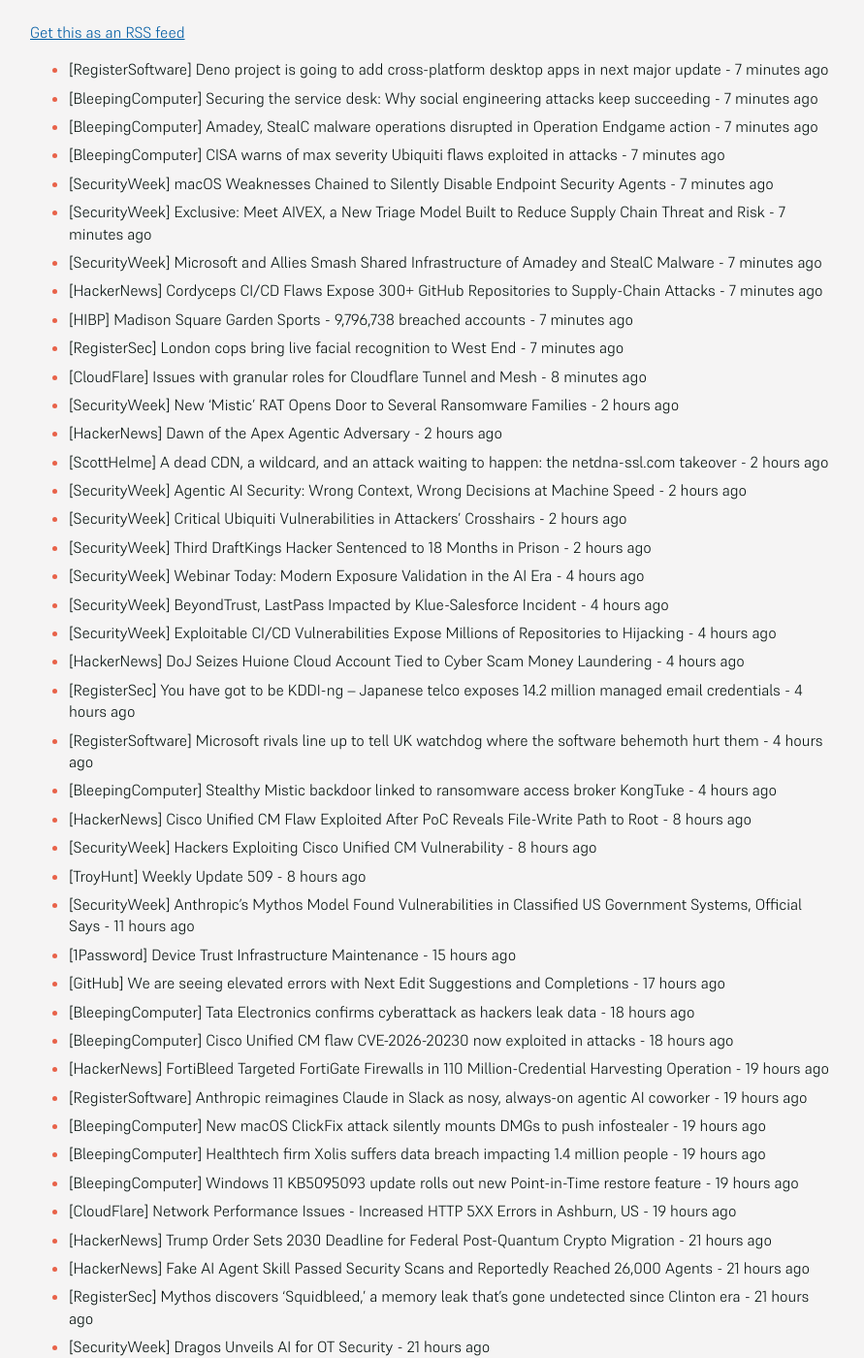
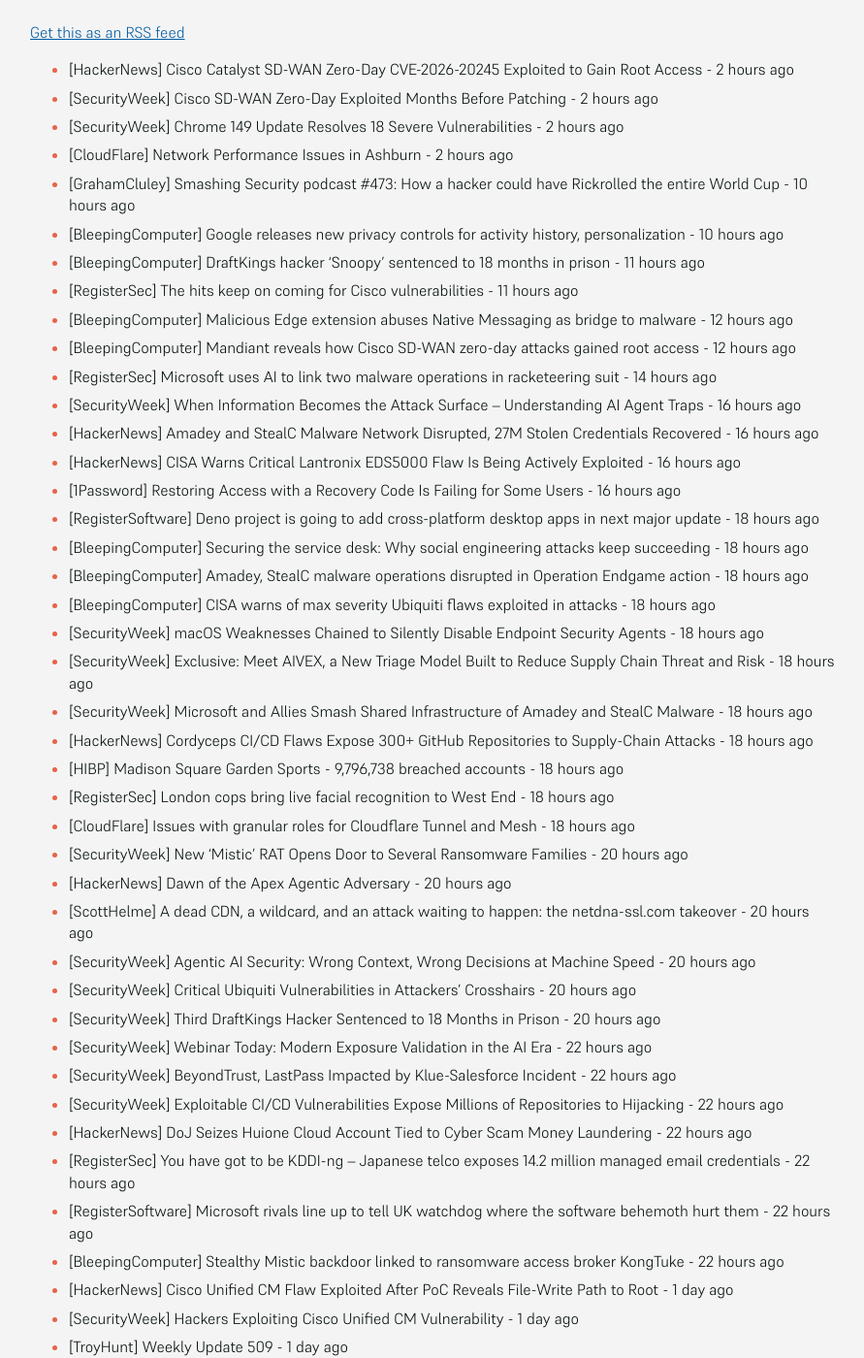
Before and after one commit to SecOpsNews/news, a Jekyll site: the page built from index.md, in a window 1280 px wide and 1400 px high, scrolled down 214 px. Shown: the whole window at 97% size, without its empty margins (193-1084 px from the left). Built offline with Jekyll 4.4.1, drawn with Linux system fonts in a browser that asks for light colours; some of the changed text lies outside the part shown.

Commit message:
New Feed

```diff
--- a/index.md
+++ b/index.md
@@ -9,54 +9,69 @@ description: Latest Updates
 
 <!-- SecOps start -->
 
-- [RegisterSoftware] Deno project is going to add cross-platform desktop apps in next major update - 7 minutes ago
-- [BleepingComputer] Securing the service desk: Why social engineering attacks keep succeeding - 7 minutes ago
-- [BleepingComputer] Amadey, StealC malware operations disrupted in Operation Endgame action - 7 minutes ago
-- [BleepingComputer] CISA warns of max severity Ubiquiti flaws exploited in attacks - 7 minutes ago
-- [SecurityWeek] macOS Weaknesses Chained to Silently Disable Endpoint Security Agents - 7 minutes ago
-- [SecurityWeek] Exclusive: Meet AIVEX, a New Triage Model Built to Reduce Supply Chain Threat and Risk - 7 minutes ago
-- [SecurityWeek] Microsoft and Allies Smash Shared Infrastructure of Amadey and StealC Malware - 7 minutes ago
-- [HackerNews] Cordyceps CI/CD Flaws Expose 300+ GitHub Repositories to Supply-Chain Attacks - 7 minutes ago
-- [HIBP] Madison Square Garden Sports - 9,796,738 breached accounts - 7 minutes ago
-- [RegisterSec] London cops bring live facial recognition to West End - 7 minutes ago
-- [CloudFlare] Issues with granular roles for Cloudflare Tunnel and Mesh - 8 minutes ago
-- [SecurityWeek] New ‘Mistic’ RAT Opens Door to Several Ransomware Families - 2 hours ago
-- [HackerNews] Dawn of the Apex Agentic Adversary - 2 hours ago
-- [ScottHelme] A dead CDN, a wildcard, and an attack waiting to happen: the netdna-ssl.com takeover - 2 hours ago
-- [SecurityWeek] Agentic AI Security: Wrong Context, Wrong Decisions at Machine Speed - 2 hours ago
-- [SecurityWeek] Critical Ubiquiti Vulnerabilities in Attackers’ Crosshairs - 2 hours ago
-- [SecurityWeek] Third DraftKings Hacker Sentenced to 18 Months in Prison - 2 hours ago
-- [SecurityWeek] Webinar Today: Modern Exposure Validation in the AI Era - 4 hours ago
-- [SecurityWeek] BeyondTrust, LastPass Impacted by Klue-Salesforce Incident - 4 hours ago
-- [SecurityWeek] Exploitable CI/CD Vulnerabilities Expose Millions of Repositories to Hijacking - 4 hours ago
-- [HackerNews] DoJ Seizes Huione Cloud Account Tied to Cyber Scam Money Laundering - 4 hours ago
-- [RegisterSec] You have got to be KDDI-ng – Japanese telco exposes 14.2 million managed email credentials - 4 hours ago
-- [RegisterSoftware] Microsoft rivals line up to tell UK watchdog where the software behemoth hurt them - 4 hours ago
-- [BleepingComputer] Stealthy Mistic backdoor linked to ransomware access broker KongTuke - 4 hours ago
-- [HackerNews] Cisco Unified CM Flaw Exploited After PoC Reveals File-Write Path to Root - 8 hours ago
-- [SecurityWeek] Hackers Exploiting Cisco Unified CM Vulnerability - 8 hours ago
-- [TroyHunt] Weekly Update 509 - 8 hours ago
-- [SecurityWeek] Anthropic’s Mythos Model Found Vulnerabilities in Classified US Government Systems, Official Says - 11 hours ago
-- [1Password] Device Trust Infrastructure Maintenance - 15 hours ago
-- [GitHub] We are seeing elevated errors with Next Edit Suggestions and Completions - 17 hours ago
-- [BleepingComputer] Tata Electronics confirms cyberattack as hackers leak data - 18 hours ago
-- [BleepingComputer] Cisco Unified CM flaw CVE-2026-20230 now exploited in attacks - 18 hours ago
-- [HackerNews] FortiBleed Targeted FortiGate Firewalls in 110 Million-Credential Harvesting Operation - 19 hours ago
-- [RegisterSoftware] Anthropic reimagines Claude in Slack as nosy, always-on agentic AI coworker - 19 hours ago
-- [BleepingComputer] New macOS ClickFix attack silently mounts DMGs to push infostealer - 19 hours ago
-- [BleepingComputer] Healthtech firm Xolis suffers data breach impacting 1.4 million people - 19 hours ago
-- [BleepingComputer] Windows 11 KB5095093 update rolls out new Point-in-Time restore feature - 19 hours ago
-- [CloudFlare] Network Performance Issues - Increased HTTP 5XX Errors in Ashburn, US - 19 hours ago
-- [HackerNews] Trump Order Sets 2030 Deadline for Federal Post-Quantum Crypto Migration - 21 hours ago
-- [HackerNews] Fake AI Agent Skill Passed Security Scans and Reportedly Reached 26,000 Agents - 21 hours ago
-- [RegisterSec] Mythos discovers 'Squidbleed,' a memory leak that's gone undetected since Clinton era - 21 hours ago
-- [SecurityWeek] Dragos Unveils AI for OT Security - 21 hours ago
-- [BrianKrebs] Scattered Spider Hackers Plead Guilty on Day 1 of Trial - 21 hours ago
-- [HackerNews] GitHub Updates actions/checkout to Block Common Pwn Request Attack Patterns - 23 hours ago
-- [SecurityWeek] Data Exposure Flaws Threaten Dify AI Platform Used by 1 Million Apps - 23 hours ago
-- [BleepingComputer] LastPass confirms data breach in Klue supply chain attack - 23 hours ago
-- [BleepingComputer] The Exploit Doesn't Exist. You Can Still Prove It Works Against You - 23 hours ago
-- [BleepingComputer] Scattered Spider members plead guilty to hacking Transport for London - 23 hours ago
+- [HackerNews] Cisco Catalyst SD-WAN Zero-Day CVE-2026-20245 Exploited to Gain Root Access - 2 hours ago
+- [SecurityWeek] Cisco SD-WAN Zero-Day Exploited Months Before Patching - 2 hours ago
+- [SecurityWeek] Chrome 149 Update Resolves 18 Severe Vulnerabilities - 2 hours ago
+- [CloudFlare] Network Performance Issues in Ashburn - 2 hours ago
+- [GrahamCluley] Smashing Security podcast #473: How a hacker could have Rickrolled the entire World Cup - 10 hours ago
+- [BleepingComputer] Google releases new privacy controls for activity history, personalization - 10 hours ago
+- [BleepingComputer] DraftKings hacker 'Snoopy' sentenced to 18 months in prison - 11 hours ago
+- [RegisterSec] The hits keep on coming for Cisco vulnerabilities - 11 hours ago
+- [BleepingComputer] Malicious Edge extension abuses Native Messaging as bridge to malware - 12 hours ago
+- [BleepingComputer] Mandiant reveals how Cisco SD-WAN zero-day attacks gained root access - 12 hours ago
+- [RegisterSec] Microsoft uses AI to link two malware operations in racketeering suit - 14 hours ago
+- [SecurityWeek] When Information Becomes the Attack Surface – Understanding AI Agent Traps - 16 hours ago
+- [HackerNews] Amadey and StealC Malware Network Disrupted, 27M Stolen Credentials Recovered - 16 hours ago
+- [HackerNews] CISA Warns Critical Lantronix EDS5000 Flaw Is Being Actively Exploited - 16 hours ago
+- [1Password] Restoring Access with a Recovery Code Is Failing for Some Users - 16 hours ago
+- [RegisterSoftware] Deno project is going to add cross-platform desktop apps in next major update - 18 hours ago
+- [BleepingComputer] Securing the service desk: Why social engineering attacks keep succeeding - 18 hours ago
+- [BleepingComputer] Amadey, StealC malware operations disrupted in Operation Endgame action - 18 hours ago
+- [BleepingComputer] CISA warns of max severity Ubiquiti flaws exploited in attacks - 18 hours ago
+- [SecurityWeek] macOS Weaknesses Chained to Silently Disable Endpoint Security Agents - 18 hours ago
+- [SecurityWeek] Exclusive: Meet AIVEX, a New Triage Model Built to Reduce Supply Chain Threat and Risk - 18 hours ago
+- [SecurityWeek] Microsoft and Allies Smash Shared Infrastructure of Amadey and StealC Malware - 18 hours ago
+- [HackerNews] Cordyceps CI/CD Flaws Expose 300+ GitHub Repositories to Supply-Chain Attacks - 18 hours ago
+- [HIBP] Madison Square Garden Sports - 9,796,738 breached accounts - 18 hours ago
+- [RegisterSec] London cops bring live facial recognition to West End - 18 hours ago
+- [CloudFlare] Issues with granular roles for Cloudflare Tunnel and Mesh - 18 hours ago
+- [SecurityWeek] New ‘Mistic’ RAT Opens Door to Several Ransomware Families - 20 hours ago
+- [HackerNews] Dawn of the Apex Agentic Adversary - 20 hours ago
+- [ScottHelme] A dead CDN, a wildcard, and an attack waiting to happen: the netdna-ssl.com takeover - 20 hours ago
+- [SecurityWeek] Agentic AI Security: Wrong Context, Wrong Decisions at Machine Speed - 20 hours ago
+- [SecurityWeek] Critical Ubiquiti Vulnerabilities in Attackers’ Crosshairs - 20 hours ago
+- [SecurityWeek] Third DraftKings Hacker Sentenced to 18 Months in Prison - 20 hours ago
+- [SecurityWeek] Webinar Today: Modern Exposure Validation in the AI Era - 22 hours ago
+- [SecurityWeek] BeyondTrust, LastPass Impacted by Klue-Salesforce Incident - 22 hours ago
+- [SecurityWeek] Exploitable CI/CD Vulnerabilities Expose Millions of Repositories to Hijacking - 22 hours ago
+- [HackerNews] DoJ Seizes Huione Cloud Account Tied to Cyber Scam Money Laundering - 22 hours ago
+- [RegisterSec] You have got to be KDDI-ng – Japanese telco exposes 14.2 million managed email credentials - 22 hours ago
+- [RegisterSoftware] Microsoft rivals line up to tell UK watchdog where the software behemoth hurt them - 22 hours ago
+- [BleepingComputer] Stealthy Mistic backdoor linked to ransomware access broker KongTuke - 22 hours ago
+- [HackerNews] Cisco Unified CM Flaw Exploited After PoC Reveals File-Write Path to Root - 1 day ago
+- [SecurityWeek] Hackers Exploiting Cisco Unified CM Vulnerability - 1 day ago
+- [TroyHunt] Weekly Update 509 - 1 day ago
+- [SecurityWeek] Anthropic’s Mythos Model Found Vulnerabilities in Classified US Government Systems, Official Says - 1 day ago
+- [1Password] Device Trust Infrastructure Maintenance - 1 day ago
+- [GitHub] We are seeing elevated errors with Next Edit Suggestions and Completions - 1 day ago
+- [BleepingComputer] Tata Electronics confirms cyberattack as hackers leak data - 1 day ago
+- [BleepingComputer] Cisco Unified CM flaw CVE-2026-20230 now exploited in attacks - 1 day ago
+- [HackerNews] FortiBleed Targeted FortiGate Firewalls in 110 Million-Credential Harvesting Operation - 1 day ago
+- [RegisterSoftware] Anthropic reimagines Claude in Slack as nosy, always-on agentic AI coworker - 1 day ago
+- [BleepingComputer] New macOS ClickFix attack silently mounts DMGs to push infostealer - 1 day ago
+- [BleepingComputer] Healthtech firm Xolis suffers data breach impacting 1.4 million people - 1 day ago
+- [BleepingComputer] Windows 11 KB5095093 update rolls out new Point-in-Time restore feature - 1 day ago
+- [CloudFlare] Network Performance Issues - Increased HTTP 5XX Errors in Ashburn, US - 1 day ago
+- [HackerNews] Trump Order Sets 2030 Deadline for Federal Post-Quantum Crypto Migration - 1 day ago
+- [HackerNews] Fake AI Agent Skill Passed Security Scans and Reportedly Reached 26,000 Agents - 1 day ago
+- [RegisterSec] Mythos discovers 'Squidbleed,' a memory leak that's gone undetected since Clinton era - 1 day ago
+- [SecurityWeek] Dragos Unveils AI for OT Security - 1 day ago
+- [BrianKrebs] Scattered Spider Hackers Plead Guilty on Day 1 of Trial - 1 day ago
+- [HackerNews] GitHub Updates actions/checkout to Block Common Pwn Request Attack Patterns - 1 day ago
+- [SecurityWeek] Data Exposure Flaws Threaten Dify AI Platform Used by 1 Million Apps - 1 day ago
+- [BleepingComputer] LastPass confirms data breach in Klue supply chain attack - 1 day ago
+- [BleepingComputer] The Exploit Doesn't Exist. You Can Still Prove It Works Against You - 1 day ago
+- [BleepingComputer] Scattered Spider members plead guilty to hacking Transport for London - 1 day ago
 - [BleepingComputer] Webinar: Why email security teams are drowning in alerts - 1 day ago
 - [RegisterSoftware] Blast from the past as GIMP 0.54 is revived in Flatpak form - 1 day ago
 - [SecurityWeek] OpenAI Refocuses Cybersecurity Efforts on Patching Over Discovery - 1 day ago
@@ -72,53 +87,10 @@ description: Latest Updates
 - [IT Governance] OH SH!T, I’ve Got Bowel Cancer — Part Two: In the Fog of Chemotherapy - 1 day ago
 - [IT Governance] GDPR Article 17: What Is the Right to Erasure? - 1 day ago
 - [HackerNews] Malicious npm Packages Pose as PostCSS Tools to Deliver Windows RAT - 1 day ago
-- [RegisterSec] Five Eyes spooks warn AI means infosec incidents can become ‘major operational and financial crises’ - 1 day ago
-- [HackerNews] OpenAI Expands Daybreak With GPT-5.5-Cyber to Help Defenders Patch Security Flaws - 1 day ago
-- [HackerNews] WhatsApp VBScript Campaign Uses Fake Documents to Install ManageEngine RMM Tool - 1 day ago
-- [SecurityWeek] Xsolis Data Breach Affects 1.4 Million Individuals - 1 day ago
-- [RegisterSec] Sniff out stale AI override advice with this open source CLI - 1 day ago
-- [RegisterSec] OpenAI: Yoo-hoo, look over here, we do that security stuff too! - 1 day ago
-- [BleepingComputer] WhatsApp phishing attack uses fake business docs to hack PCs - 1 day ago
-- [RegisterSoftware] Cloudflare teams up with big browsers to help websites tell welcome from unwelcome visitors - 1 day ago
-- [RegisterSec] Cloudflare teams up with big browsers to help websites tell welcome from unwelcome visitors - 1 day ago
-- [BleepingComputer] FFmpeg fixes PixelSmash flaw in widely used video decoder - 1 day ago
-- [BleepingComputer] JaredFromSubway MEV bot hacked in $15 million crypto theft - 1 day ago
-- [CloudFlare] Scheduled Workers Platform Configuration Maintenance - 1 day ago
-- [RegisterSec] Security shops among the 'hundreds' of Klue hack victims - 1 day ago
-- [RegisterSec] Cloudflare teams up with big browsers to help websites tell bots from people - 1 day ago
-- [BleepingComputer] FortiBleed campaign used custom FortiGate sniffer to steal credentials - 1 day ago
-- [HackerNews] ShapedPlugin WordPress Pro Plugins Backdoored in Supply Chain Attack - 1 day ago
-- [RegisterSoftware] Cloudflare teams up with big browsers to help websites tell bots from people - 1 day ago
-- [CloudFlare] Customers may see incorrect invoice payment status - 1 day ago
-- [CloudFlare] Email Delivery Delays - 1 day ago
-- [HackerNews] Google Sets Sept. 30 Deadline for Android Developer Verification in Four Countries - 1 day ago
-- [HackerNews] New OXLOADER Loader Uses Malicious Google Ads to Deliver CastleStealer - 1 day ago
-- [HackerNews] 29-Year-Old Squid Proxy Bug 'Squidbleed' Can Leak Cleartext HTTP Requests - 1 day ago
-- [HackerNews] Researchers Detail DifyTap Flaws in Dify That Could Expose AI Chats Across Tenants - 1 day ago
-- [SecurityWeek] Decades-Old Squid Proxy Flaw ‘Squidbleed’ Can Expose User Data - 1 day ago
-- [IT Governance] What Makes a Pen Test Fail? Common Penetration Testing Mistakes to Avoid - 1 day ago
-- [ScottHelme] Why No Passkeys? Naming the Top Sites That Still Don't Support Them - 1 day ago
-- [RegisterSec] Canadian utility fesses up to data breach, but key details remain off-grid - 1 day ago
-- [BleepingComputer] A Glimpse into the “Search Your Target” Market for Stolen Credentials - 1 day ago
-- [BleepingComputer] Microsoft fixes AutoGen Studio flaw that enabled code execution - 1 day ago
-- [BleepingComputer] Microsoft says Windows 11 26H2 is coming soon, details upgrade process - 1 day ago
-- [CloudFlare] Increased Error Rates - 1 day ago
-- [CloudFlare] Replicate elevated error rate - 1 day ago
-- [CloudFlare] Cloudflare is investigating an issue where customers are being blocked deploying Managed Rules - 1 day ago
-- [RegisterSoftware] How dare you stop data loss – that's not your job! - 2 days ago
-- [SecurityWeek] More Cybersecurity Firms Disclose Impact From Klue Hack - 2 days ago
-- [SecurityWeek] Fortinet Responds to FortiBleed Campaign - 2 days ago
-- [SecurityWeek] New Exploit Bypasses Apple’s Boot Defenses, Affects Millions of iPhones - 2 days ago
-- [SecurityWeek] What the Latest ShinyHunters Breaches Reveal About Modern Cyberattacks - 2 days ago
-- [RegisterSec] Gizmodo readers hit with ClickFix malware prompts after account compromise - 2 days ago
-- [SecurityWeek] North Korean Hackers Blamed for Mastra NPM Supply Chain Attack - 2 days ago
-- [SecurityWeek] Attackers Exploit Gravity SMTP Plugin Flaw to Harvest Valuable WordPress Data - 2 days ago
-- [RegisterSec] Health board apologizes for phishing staff with with bogus vacation day - 2 days ago
-- [RegisterSec] Brazil probes emergency warning system after nationwide rogue alert - 2 days ago
-- [HackerNews] AryStinger Malware Infects 4,300 Legacy Routers to Build Reconnaissance Proxy Network - 2 days ago
-- [HackerNews] Canada’s Spy Agency Used First-of-Its-Kind Warrant to Clean Botnet-Infected Devices - 2 days ago
-- [HackerNews] ⚡ Weekly Recap: Browser Bugs, EDR Killers, TV Botnet, OpenBSD Flaw, Android Trojan, and More - 2 days ago
-- [HackerNews] Stop Your Legacy Infrastructure from Hijacking Your AI Agents - 2 days ago
+- [RegisterSec] Five Eyes spooks warn AI means infosec incidents can become ‘major operational and financial crises’ - 2 days ago
+- [HackerNews] OpenAI Expands Daybreak With GPT-5.5-Cyber to Help Defenders Patch Security Flaws - 2 days ago
+- [HackerNews] WhatsApp VBScript Campaign Uses Fake Documents to Install ManageEngine RMM Tool - 2 days ago
+- [SecurityWeek] Xsolis Data Breach Affects 1.4 Million Individuals - 2 days ago
 
 
 <!-- SecOps end -->
```
